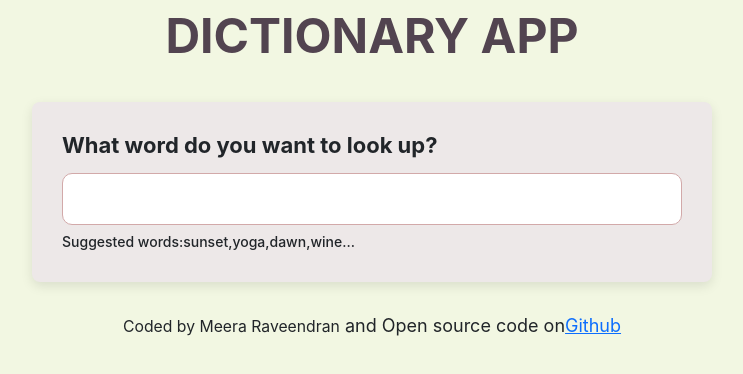
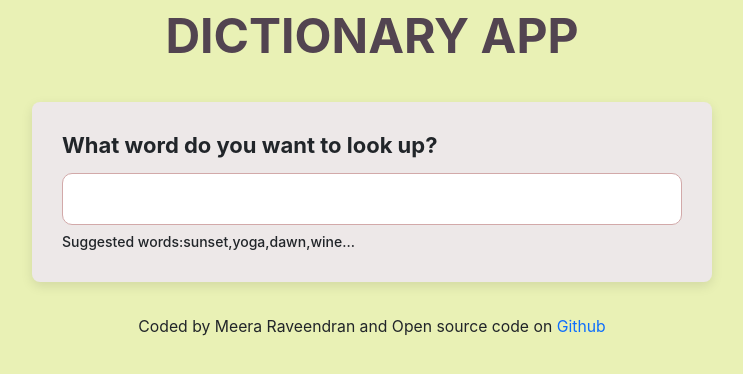
Before and after one commit to meera-raveendran/Dictionary-Project, a React (Create React App) app: page / in a window 1280 px wide. Shown: the top 374 px of the page, without its empty margins (268-1011 px from the left). Built offline with nearby package versions, Linux system fonts and the light colour scheme; no server answers.

Commit message:
update css

```diff
--- a/src/App.css
+++ b/src/App.css
@@ -6,7 +6,7 @@
 
 }
 body{
-    background-color: #f2f7e2;
+    background-color: #e9f1b5;
 }
 .App-main{
     margin: 0 300px;
@@ -16,3 +16,6 @@ body{
     text-align: center;
     margin-bottom: 20px;
 }
+.App-footer a{
+    text-decoration: none;
+}
--- a/src/App.js
+++ b/src/App.js
@@ -12,7 +12,7 @@ export default function App() {
         <Dictionary defaultKeyword="yoga"/>
       </main>
       <footer className="App-footer">
-        <small> Coded by Meera Raveendran</small> and Open source code on<a href="" target="_blank">Github</a>
+        <small> Coded by Meera Raveendran and Open source code on <a href="https://github.com/meera-raveendran/Dictionary-Project" target="_blank" rel="noreferrer">Github</a> </small>
       </footer>
       </div>
     </div>
```
